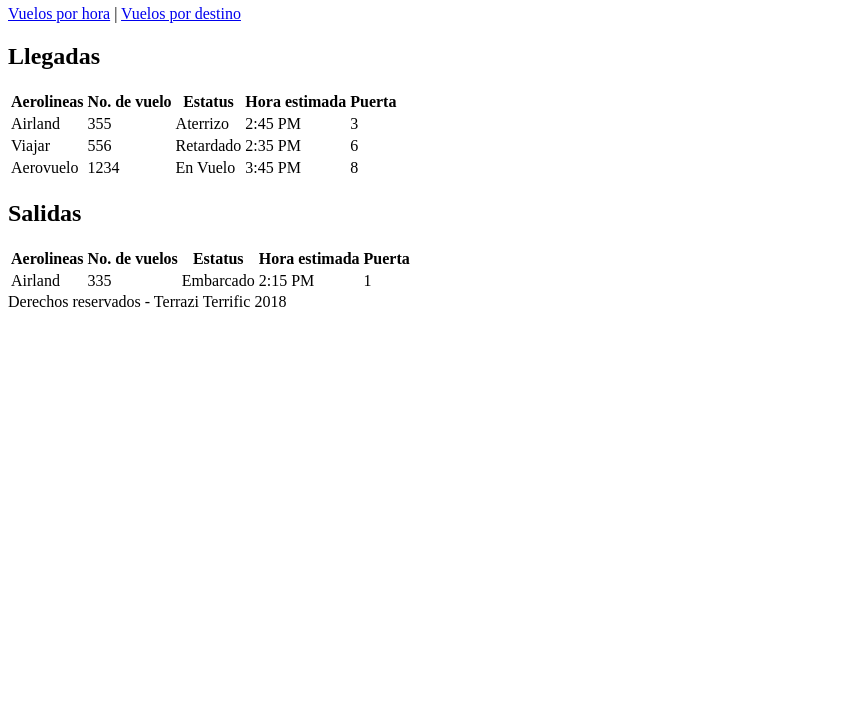
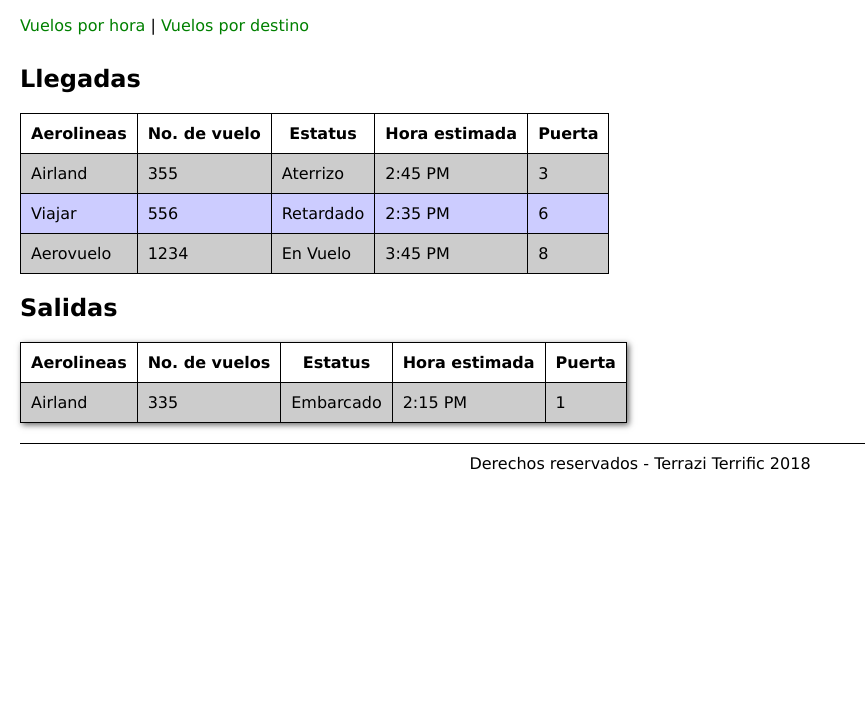
Before and after one commit to TerraziTerrific/CarteleraDeVuelos, a plain HTML site: page index.html in a window 1280 px wide. Shown: the part 75-800 px from the top of the page, without its empty margins (0-865 px from the left). Drawn offline with Linux system fonts and the light colour scheme.

Commit message:
CSS completo
Se agregaron franjas de cebra para las tablas, asi como margenes y estilos de sobra

```diff
--- a/css/master.css
+++ b/css/master.css
@@ -0,0 +1,71 @@
+body
+{
+  margin: 20px;
+  font-family: verdana;
+}
+
+#masterMenu
+{
+  padding: 10px 0px;
+
+}
+
+#masterMenu a
+{
+  color: green;
+  text-decoration: none;
+}
+
+#masterMenu a:hover
+{
+  text-decoration: underline;
+}
+
+#masterMenu a + a::before {
+content: " | ";
+color: black;
+}
+
+footer
+{
+  margin-top: 20px;
+  border-top: 1px solid black;
+  padding-top: 10px;
+  text-align: center;
+}
+
+table
+{
+  border-collapse: collapse;
+}
+
+table, th, td
+{
+  border: 1px solid black;
+  padding: 10px;
+}
+
+tbody tr:nth-child(odd)
+{
+  background-color: #CCC;
+}
+
+tbody tr:nth-child(even)
+{
+  background-color: #CCF;
+}
+
+tbody tr:nth-child(odd):hover
+{
+  background-color: #DDD;
+}
+
+tbody tr:nth-child(even):hover
+{
+  background-color: #DDF;
+}
+
+.shadow
+{
+  box-shadow: 2px 2px 6px rgba(0, 0, 0, 0.6);
+}
--- a/index.html
+++ b/index.html
@@ -10,8 +10,8 @@
     <header>
       <h1>Cartelera de vuelos - Aeropuerto el Mirador</h1>
     </header>
-    <nav>
-      <a href="#">Vuelos por hora</a> | <a href="#">Vuelos por destino</a>
+    <nav id="masterMenu">
+      <a href="vuelosPorHora.html">Vuelos por hora</a><a href="vuelosPorDestino">Vuelos por destino</a>
     </nav>
     <section>
       <article>
@@ -53,7 +53,7 @@
       </article>
       <article>
         <h2>Salidas</h2>
-        <table>
+        <table class="shadow">
           <thead>
             <tr>
               <th>Aerolineas</th>
```
Also changed, not shown: vuelosPorDestino.html (added), vuelosPorHora.html (added).
